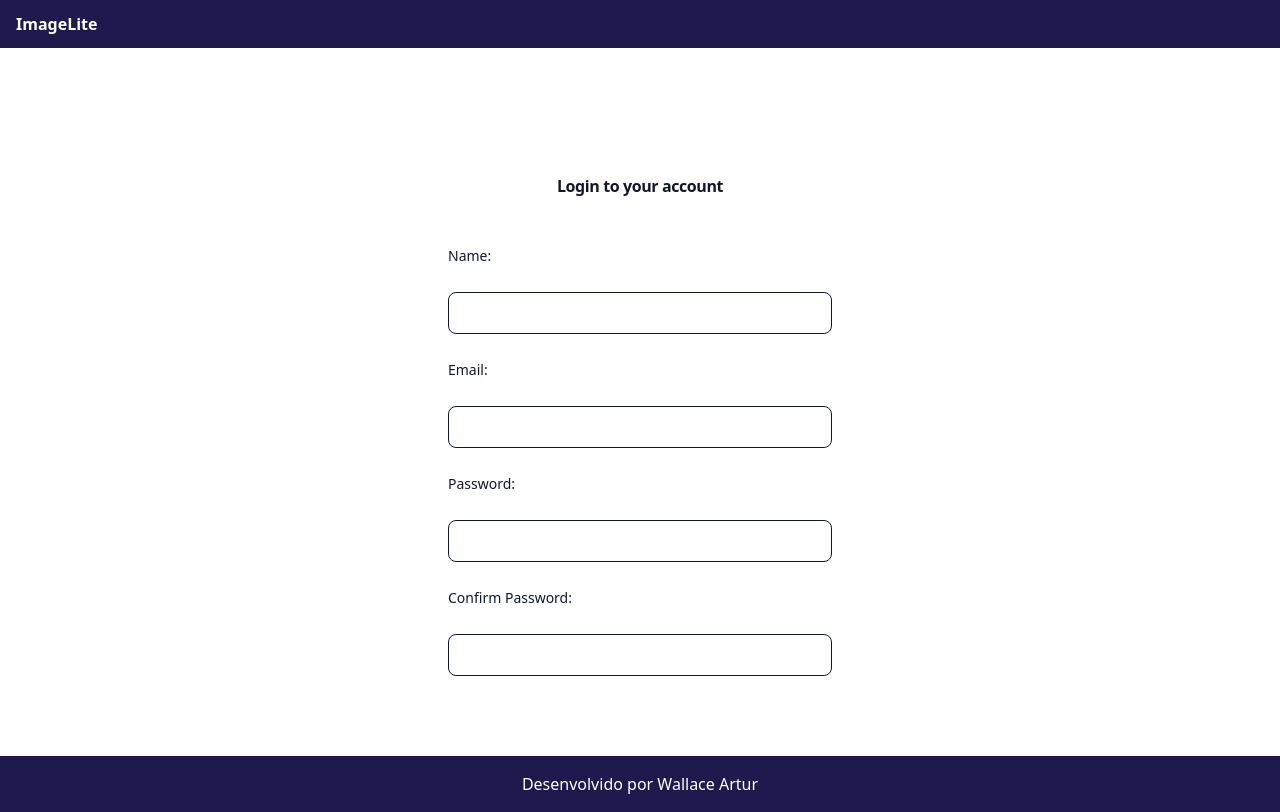
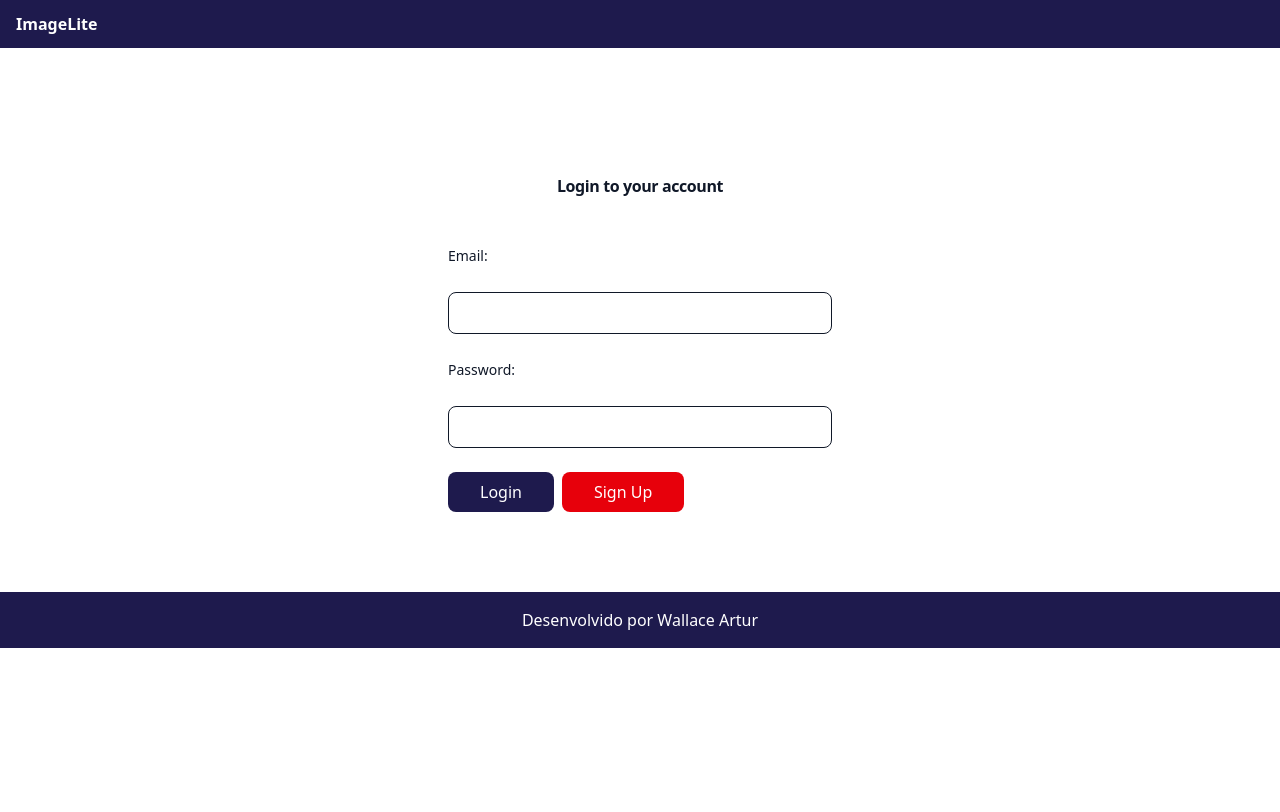
Before and after one commit to wallacesenna01/imageLite, a Next.js app: page /login in a window 1280 px wide. Built offline with nearby package versions, Linux system fonts and the light colour scheme.

Commit message:
logic for useState

```diff
--- a/src/app/login/page.tsx
+++ b/src/app/login/page.tsx
@@ -1,22 +1,24 @@
 'use client'
 
 import { useState } from 'react';
-import { Template, RenderIf, InputText } from '@/components';
+import { Template, RenderIf, InputText, Button } from '@/components';
 
 
 export default function LoginPage() {
 
 
   const [loading, setLoading] = useState<boolean>(false);
-  const [newUseState, setNewUserState] = useState<boolean>(true)
+  const [newUseState, setNewUserState] = useState<boolean>(false)
 
   return (
     <Template loading={loading}>
-      <div className='flex min-h-full flex-1 flex-col justify-center px-6 py-12 lg:px-8'>
+      <div className='flex min-h-full flex-1 flex-col justify-center px-2 py-12 lg:px-8'>
 
         <div className='sm:mx-auto sm:w-full sm:max-w-sm'>
           <h2 className='mt-10 text-center text-1x1 font-bold leading-9 tracking-tight text-gray-900'>
-            Login to your account
+            {
+              newUseState ? 'Register new user' : 'Login to your account'
+            }
           </h2>
         </div>
 
@@ -48,7 +50,7 @@ export default function LoginPage() {
                                 id='password'/>
                 </div>
 
-                <RenderIf>
+                <RenderIf condition={newUseState}>
                 <div >
                     <label className='block text-sm font-medium leading-6 text-gray-900'>Confirm Password: </label>
                  </div>
@@ -59,6 +61,26 @@ export default function LoginPage() {
                 </div>
                 </RenderIf>
 
+                <div>
+
+                  <RenderIf condition={newUseState}>
+                     <Button type='submit' style='bg-indigo-950 hover:bg-indigo-700' label='Save'/>
+
+                     <Button type='button' style='bg-red-600 hover:bg-red-400 mx-2'
+                      label='Cancel'
+                       onClick={event => setNewUserState(false)}/>
+                  </RenderIf>
+
+                  <RenderIf condition={!newUseState}>
+                    <Button type='submit'
+                     style='bg-indigo-950 hover:bg-indigo-700'
+                     label='Login'/>
+                    <Button type='button'
+                     style='bg-red-600 hover:bg-red-400 mx-2'
+                      label='Sign Up' onClick={event => setNewUserState(true)}/>
+                  </RenderIf>
+                </div>
+
           </form>
 
         </div>
```
